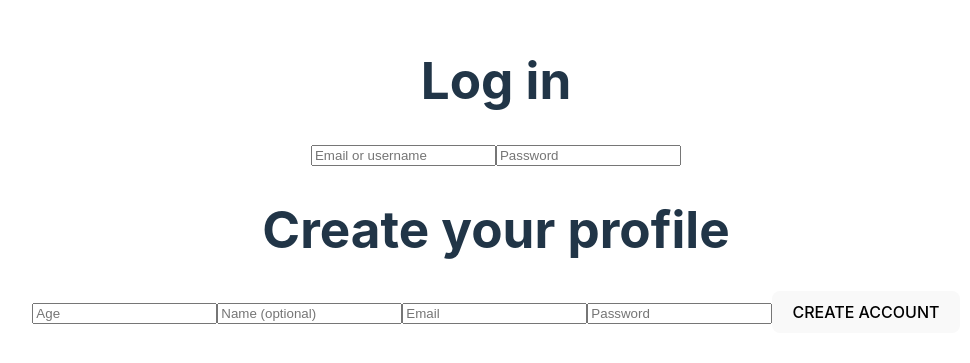
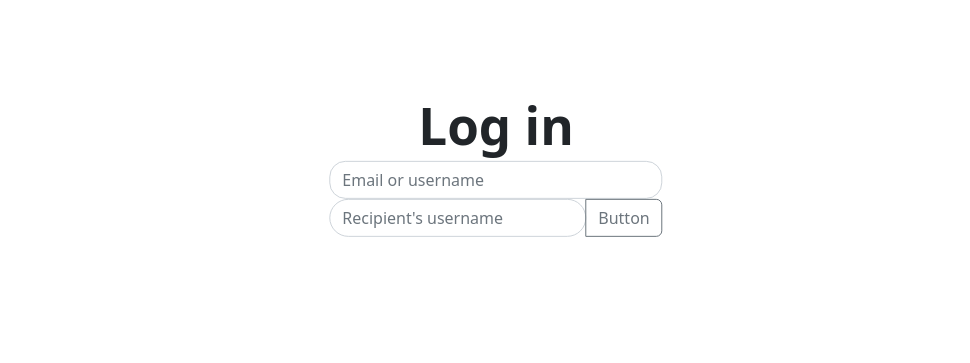
Before and after one commit to juditmaria/geomir-react-project, a React (Vite) app in the folder react-m6/: page / in a window 1280 px wide. Shown: the part 225-588 px from the top of the page, without its empty margins (144-1114 px from the left). Built offline with nearby package versions, Linux system fonts and the light colour scheme.

Commit message:
Creando Login/Register

```diff
--- a/react-m6/package.json
+++ b/react-m6/package.json
@@ -9,7 +9,10 @@
     "preview": "vite preview"
   },
   "dependencies": {
+    "bootstrap": "^5.2.3",
+    "mdb-react-ui-kit": "^5.1.0",
     "react": "^18.2.0",
+    "react-bootstrap": "^2.7.0",
     "react-dom": "^18.2.0"
   },
   "devDependencies": {
--- a/react-m6/src/App.jsx
+++ b/react-m6/src/App.jsx
@@ -1,15 +1,14 @@
-import { useState } from 'react'
-import './App.css'
+import React from 'react'
+
 import { Login } from './auth/Login'
 import { Register } from './auth/Register'
 
 function App() {
-  const [count, setCount] = useState(0)
 
   return (
     <div className="App">
       <Login />
-      <Register />
+
     </div>
   )
 }
--- a/react-m6/src/auth/Login.jsx
+++ b/react-m6/src/auth/Login.jsx
@@ -1,11 +1,15 @@
 import React from 'react'
+import 'bootstrap/dist/css/bootstrap.min.css';
 
 export const Login = () => {
   return (
-    <div>
-      <h1>Log in</h1>
-      <input type="text" placeholder="Email or username" required/>
-      <input type="password" placeholder="Password" required/>
+    <div className='position-absolute top-50 start-50 translate-middle'>
+      <h1 className='fw-bold text-center'>Log in</h1>
+      <input type="text" class="form-control rounded-4" placeholder="Email or username" aria-label="Email or username" aria-describedby="Put your email or username"></input>
+      <div class="input-group mb-3">
+        <input type="text" class="form-control rounded-5 rounded-top-0" placeholder="Recipient's username" aria-label="Recipient's username" aria-describedby="button-addon2"/>
+        <button class="btn btn-outline-secondary" type="button" id="button-addon2">Button</button>
+    </div>
     </div>
   );
 }
--- a/react-m6/src/auth/Register.jsx
+++ b/react-m6/src/auth/Register.jsx
@@ -2,13 +2,8 @@ import React from 'react'
 
 export const Register = () => {
   return (
-    <div>
-      <h1>Create your profile</h1>
-      <input type="number" placeholder="Age" required/>
-      <input type="text" placeholder="Name (optional)"/>
-      <input type="email" placeholder="Email" required/>
-      <input type="password" placeholder="Password" required/>
-      <button>CREATE ACCOUNT</button>
-    </div>
+
+      <h1 className='text-center justify-content-center'>Create your profile</h1>
+
   )
 }
```
Also changed, not shown: 2 other files (tests, documents, lock files or other folders).
